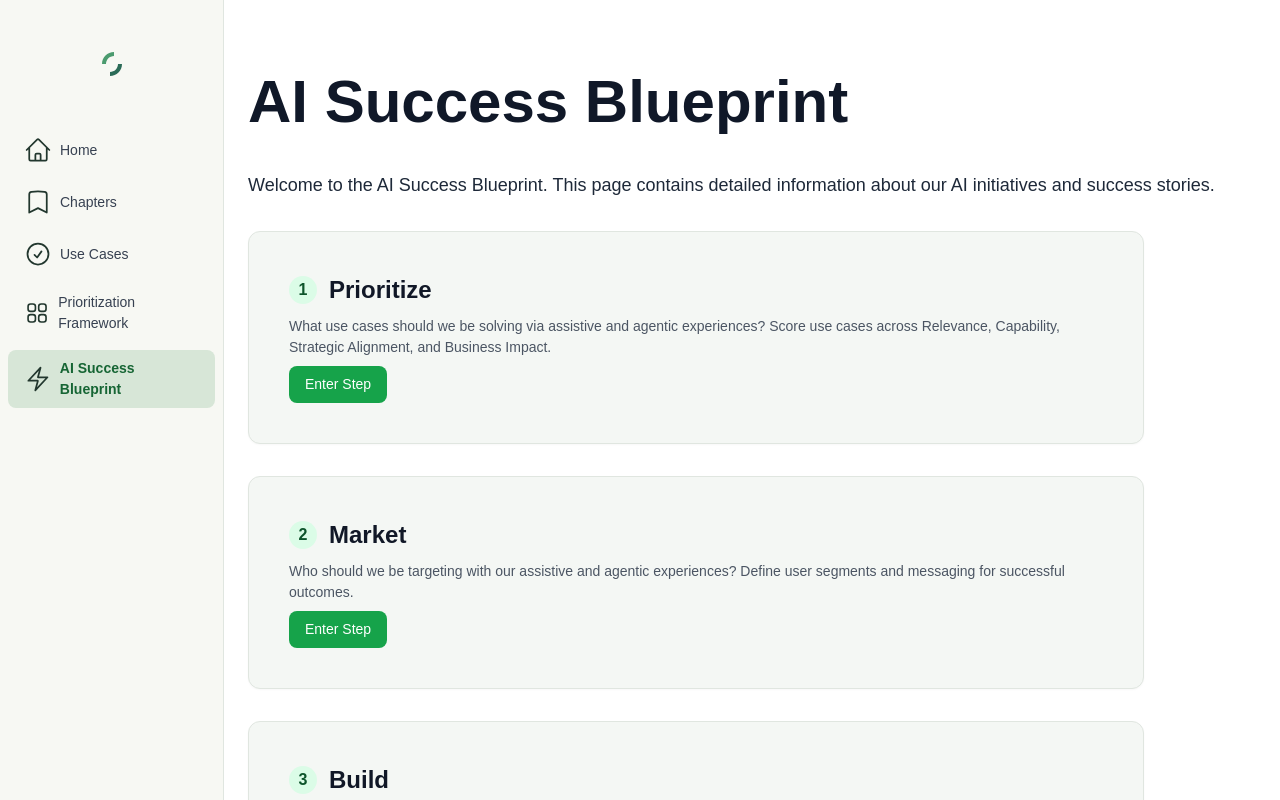
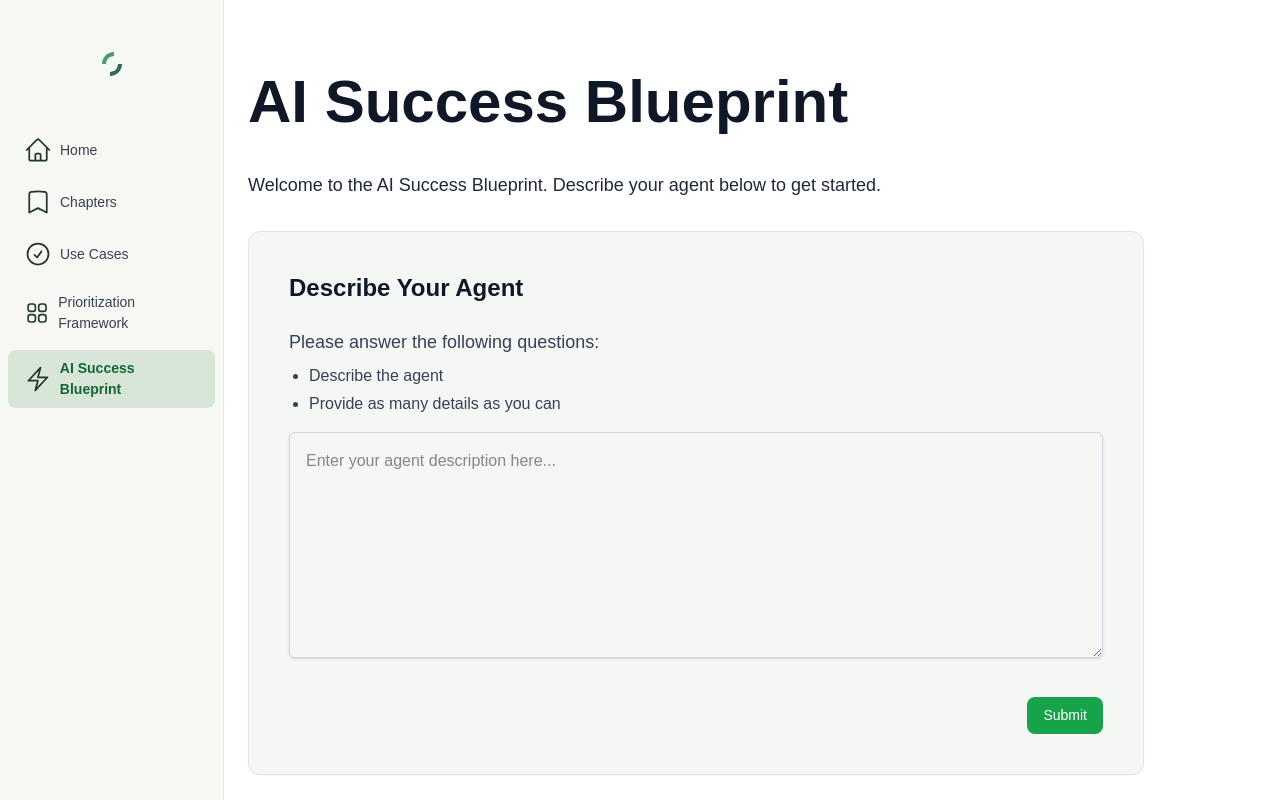
Before and after one commit to robertkenner1/agent-architect-tool, a Next.js app: page /ai-success-blueprint in a window 1280 px wide. Shown: the top 800 px of the page. Built offline with nearby package versions, Linux system fonts and the light colour scheme.

Commit message:
Create a new page view

```diff
--- a/src/app/ai-success-blueprint/page.tsx
+++ b/src/app/ai-success-blueprint/page.tsx
@@ -1,77 +1,113 @@
-import React from 'react';
-import Link from 'next/link';
+'use client';
+
+import React, { useState } from 'react';
 
 export default function AISuccessBlueprint() {
+  const [agentDescription, setAgentDescription] = useState('');
+  const [submitted, setSubmitted] = useState(false);
+  const [loading, setLoading] = useState(false);
+  const [error, setError] = useState('');
+  const [feedback, setFeedback] = useState('');
+
+  async function getAgentFeedback(description: string) {
+    const systemPrompt = `You are an expert in AI agent design. Given the following agent description, provide constructive feedback. Focus on:
+- Is the agent's purpose clear and well-defined?
+- What capabilities would this agent need?
+- What potential challenges might arise?
+- What recommendations would you give to improve this agent concept?`;
+
+    const messages = [
+      { role: 'system', content: systemPrompt },
+      { role: 'user', content: `Agent Description: ${description}` }
+    ];
+
+    const res = await fetch('/api/chat', {
+      method: 'POST',
+      headers: { 'Content-Type': 'application/json' },
+      body: JSON.stringify({ messages }),
+    });
+
+    if (!res.ok) throw new Error('Failed to get feedback');
+    const data = await res.json();
+    return data.message;
+  }
+
+  const handleSubmit = async (e: React.FormEvent) => {
+    e.preventDefault();
+    setSubmitted(true);
+    setLoading(true);
+    setError('');
+    setFeedback('');
+
+    try {
+      const aiFeedback = await getAgentFeedback(agentDescription);
+      setFeedback(aiFeedback);
+    } catch (err) {
+      setError('Failed to get AI feedback. Please try again.');
+    } finally {
+      setLoading(false);
+    }
+  };
+
   return (
     <div className="min-h-screen bg-white">
       <main className="max-w-6xl mx-auto px-6 py-16">
         <h1 className="text-4xl md:text-6xl font-extrabold leading-tight text-gray-900 mb-8">AI Success Blueprint</h1>
-        <p className="text-lg text-gray-800 mb-8">Welcome to the AI Success Blueprint. This page contains detailed information about our AI initiatives and success stories.</p>
+        <p className="text-lg text-gray-800 mb-8">Welcome to the AI Success Blueprint. Describe your agent below to get started.</p>
 
-        <div className="flex flex-col gap-8 w-full max-w-4xl">
-          {/* Prioritize Card */}
-          <div className="card">
-            <div className="card-content grid grid-cols-[1fr,auto] gap-6">
-              <div>
-                <div className="flex items-center gap-3 mb-2">
-                  <span className="flex items-center justify-center w-7 h-7 rounded-full bg-green-100 text-green-900 font-bold text-base" aria-label="Step 1">1</span>
-                  <h2 className="section-heading">Prioritize</h2>
-                </div>
-                <p className="body-text">What use cases should we be solving via assistive and agentic experiences? Score use cases across Relevance, Capability, Strategic Alignment, and Business Impact.</p>
+        <div className="w-full max-w-4xl">
+          <form onSubmit={handleSubmit} className="card">
+            <div className="card-content p-6">
+              <h2 className="text-2xl font-bold text-gray-900 mb-4">Describe Your Agent</h2>
+
+              <div className="mb-6">
+                <label htmlFor="agentDescription" className="block text-lg font-medium text-gray-700 mb-2">
+                  Please answer the following questions:
+                </label>
+                <ul className="list-disc pl-5 mb-4 text-gray-700">
+                  <li className="mb-1">Describe the agent</li>
+                  <li className="mb-1">Provide as many details as you can</li>
+                </ul>
+
+                <textarea
+                  id="agentDescription"
+                  rows={8}
+                  className="w-full p-4 border border-gray-300 rounded-md shadow-sm focus:ring-green-500 focus:border-green-500"
+                  placeholder="Enter your agent description here..."
+                  value={agentDescription}
+                  onChange={(e) => setAgentDescription(e.target.value)}
+                  required
+                />
               </div>
-              <div className="flex items-center">
-                <Link href="/ai-success-blueprint/prioritize" className="btn-primary">Enter Step</Link>
+
+              <div className="flex justify-end">
+                <button
+                  type="submit"
+                  className="btn-primary px-6 py-3"
+                  disabled={loading}
+                >
+                  {loading ? 'Submitting...' : 'Submit'}
+                </button>
               </div>
             </div>
-          </div>
+          </form>
 
-          {/* Market Card */}
-          <div className="card">
-            <div className="card-content grid grid-cols-[1fr,auto] gap-6">
-              <div>
-                <div className="flex items-center gap-3 mb-2">
-                  <span className="flex items-center justify-center w-7 h-7 rounded-full bg-green-100 text-green-900 font-bold text-base" aria-label="Step 2">2</span>
-                  <h2 className="section-heading">Market</h2>
-                </div>
-                <p className="body-text">Who should we be targeting with our assistive and agentic experiences? Define user segments and messaging for successful outcomes.</p>
-              </div>
-              <div className="flex items-center">
-                <Link href="/ai-success-blueprint/market" className="btn-primary">Enter Step</Link>
+          {submitted && (
+            <div className="mt-8 card">
+              <div className="card-content p-6">
+                <h2 className="text-2xl font-bold text-gray-900 mb-4">AI Feedback</h2>
+
+                {loading && <p className="text-blue-600">Getting AI feedback...</p>}
+                {error && <p className="text-red-600">{error}</p>}
+
+                {feedback && (
+                  <div className="p-4 bg-green-50 rounded-lg">
+                    <div className="body-text whitespace-pre-wrap">{feedback}</div>
+                  </div>
+                )}
               </div>
             </div>
-          </div>
-
-          {/* Build Card */}
-          <div className="card">
-            <div className="card-content grid grid-cols-[1fr,auto] gap-6">
-              <div>
-                <div className="flex items-center gap-3 mb-2">
-                  <span className="flex items-center justify-center w-7 h-7 rounded-full bg-green-100 text-green-900 font-bold text-base" aria-label="Step 3">3</span>
-                  <h2 className="section-heading">Build</h2>
-                </div>
-                <p className="body-text">What are the components of building successful assistive and agentic experiences? Evaluate along Scope, Anchor, Control, Humanity, and Mediation.</p>
-              </div>
-              <div className="flex items-center">
-                <Link href="/ai-success-blueprint/build" className="btn-primary">Enter Step</Link>
-              </div>
-            </div>
-          </div>
-
-          {/* Evaluate Card */}
-          <div className="card">
-            <div className="card-content grid grid-cols-[1fr,auto] gap-6">
-              <div>
-                <div className="flex items-center gap-3 mb-2">
-                  <span className="flex items-center justify-center w-7 h-7 rounded-full bg-green-100 text-green-900 font-bold text-base" aria-label="Step 4">4</span>
-                  <h2 className="section-heading">Evaluate</h2>
-                </div>
-                <p className="body-text">How do we determine whether assistive or agentic experiences successfully address use cases and user segments? Engage in internal evaluations and user research.</p>
-              </div>
-              <div className="flex items-center">
-                <Link href="/ai-success-blueprint/evaluate" className="btn-primary">Enter Step</Link>
-              </div>
-            </div>
-          </div>
+          )}
         </div>
       </main>
     </div>
--- /dev/null
+++ b/src/app/ai-success-blueprint/page_old.tsx
@@ -0,0 +1,79 @@
+import React from 'react';
+import Link from 'next/link';
+
+export default function AISuccessBlueprint() {
+  return (
+    <div className="min-h-screen bg-white">
+      <main className="max-w-6xl mx-auto px-6 py-16">
+        <h1 className="text-4xl md:text-6xl font-extrabold leading-tight text-gray-900 mb-8">AI Success Blueprint</h1>
+        <p className="text-lg text-gray-800 mb-8">Welcome to the AI Success Blueprint. This page contains detailed information about our AI initiatives and success stories.</p>
+
+        <div className="flex flex-col gap-8 w-full max-w-4xl">
+          {/* Prioritize Card */}
+          <div className="card">
+            <div className="card-content grid grid-cols-[1fr,auto] gap-6">
+              <div>
+                <div className="flex items-center gap-3 mb-2">
+                  <span className="flex items-center justify-center w-7 h-7 rounded-full bg-green-100 text-green-900 font-bold text-base" aria-label="Step 1">1</span>
+                  <h2 className="section-heading">Prioritize</h2>
+                </div>
+                <p className="body-text">What use cases should we be solving via assistive and agentic experiences? Score use cases across Relevance, Capability, Strategic Alignment, and Business Impact.</p>
+              </div>
+              <div className="flex items-center">
+                <Link href="/ai-success-blueprint/prioritize" className="btn-primary">Enter Step</Link>
+              </div>
+            </div>
+          </div>
+
+          {/* Market Card */}
+          <div className="card">
+            <div className="card-content grid grid-cols-[1fr,auto] gap-6">
+              <div>
+                <div className="flex items-center gap-3 mb-2">
+                  <span className="flex items-center justify-center w-7 h-7 rounded-full bg-green-100 text-green-900 font-bold text-base" aria-label="Step 2">2</span>
+                  <h2 className="section-heading">Market</h2>
+                </div>
+                <p className="body-text">Who should we be targeting with our assistive and agentic experiences? Define user segments and messaging for successful outcomes.</p>
+              </div>
+              <div className="flex items-center">
+                <Link href="/ai-success-blueprint/market" className="btn-primary">Enter Step</Link>
+              </div>
+            </div>
+          </div>
+
+          {/* Build Card */}
+          <div className="card">
+            <div className="card-content grid grid-cols-[1fr,auto] gap-6">
+              <div>
+                <div className="flex items-center gap-3 mb-2">
+                  <span className="flex items-center justify-center w-7 h-7 rounded-full bg-green-100 text-green-900 font-bold text-base" aria-label="Step 3">3</span>
+                  <h2 className="section-heading">Build</h2>
+                </div>
+                <p className="body-text">What are the components of building successful assistive and agentic experiences? Evaluate along Scope, Anchor, Control, Humanity, and Mediation.</p>
+              </div>
+              <div className="flex items-center">
+                <Link href="/ai-success-blueprint/build" className="btn-primary">Enter Step</Link>
+              </div>
+            </div>
+          </div>
+
+          {/* Evaluate Card */}
+          <div className="card">
+            <div className="card-content grid grid-cols-[1fr,auto] gap-6">
+              <div>
+                <div className="flex items-center gap-3 mb-2">
+                  <span className="flex items-center justify-center w-7 h-7 rounded-full bg-green-100 text-green-900 font-bold text-base" aria-label="Step 4">4</span>
+                  <h2 className="section-heading">Evaluate</h2>
+                </div>
+                <p className="body-text">How do we determine whether assistive or agentic experiences successfully address use cases and user segments? Engage in internal evaluations and user research.</p>
+              </div>
+              <div className="flex items-center">
+                <Link href="/ai-success-blueprint/evaluate" className="btn-primary">Enter Step</Link>
+              </div>
+            </div>
+          </div>
+        </div>
+      </main>
+    </div>
+  );
+}
```
